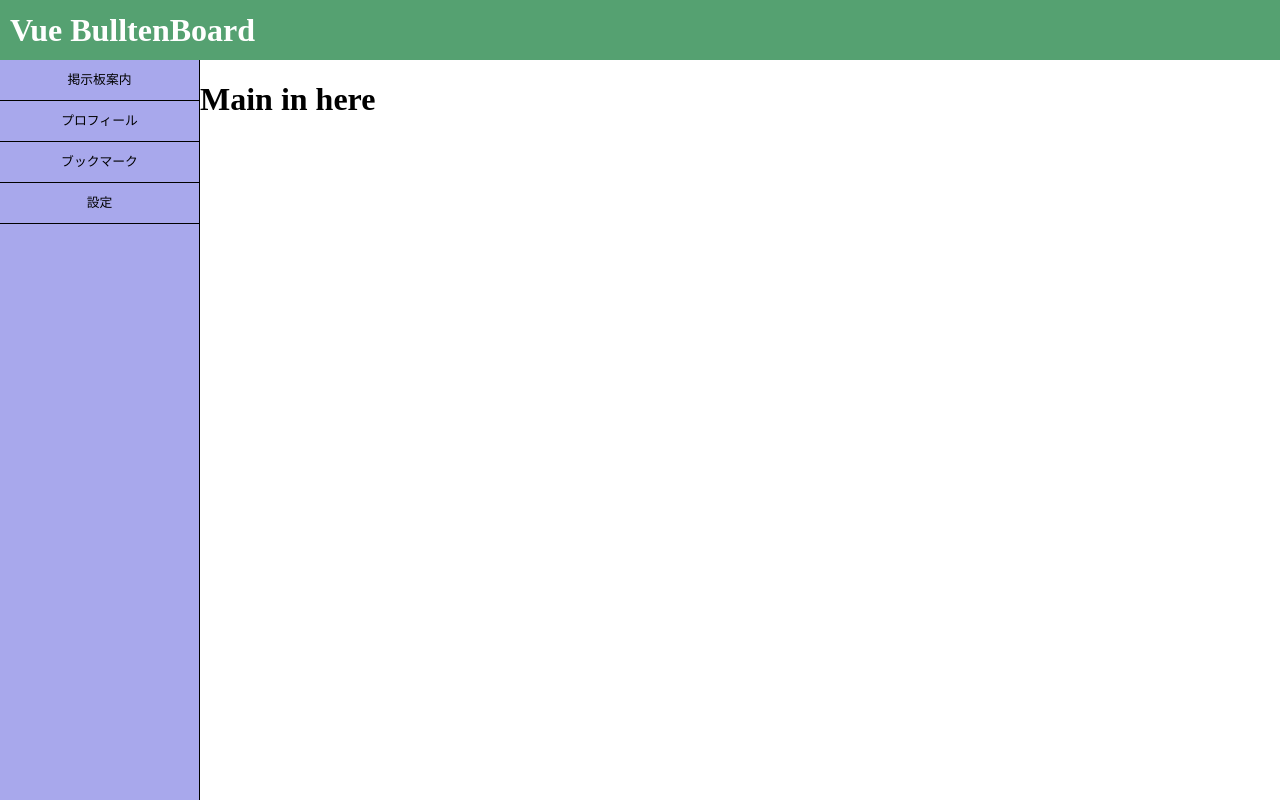
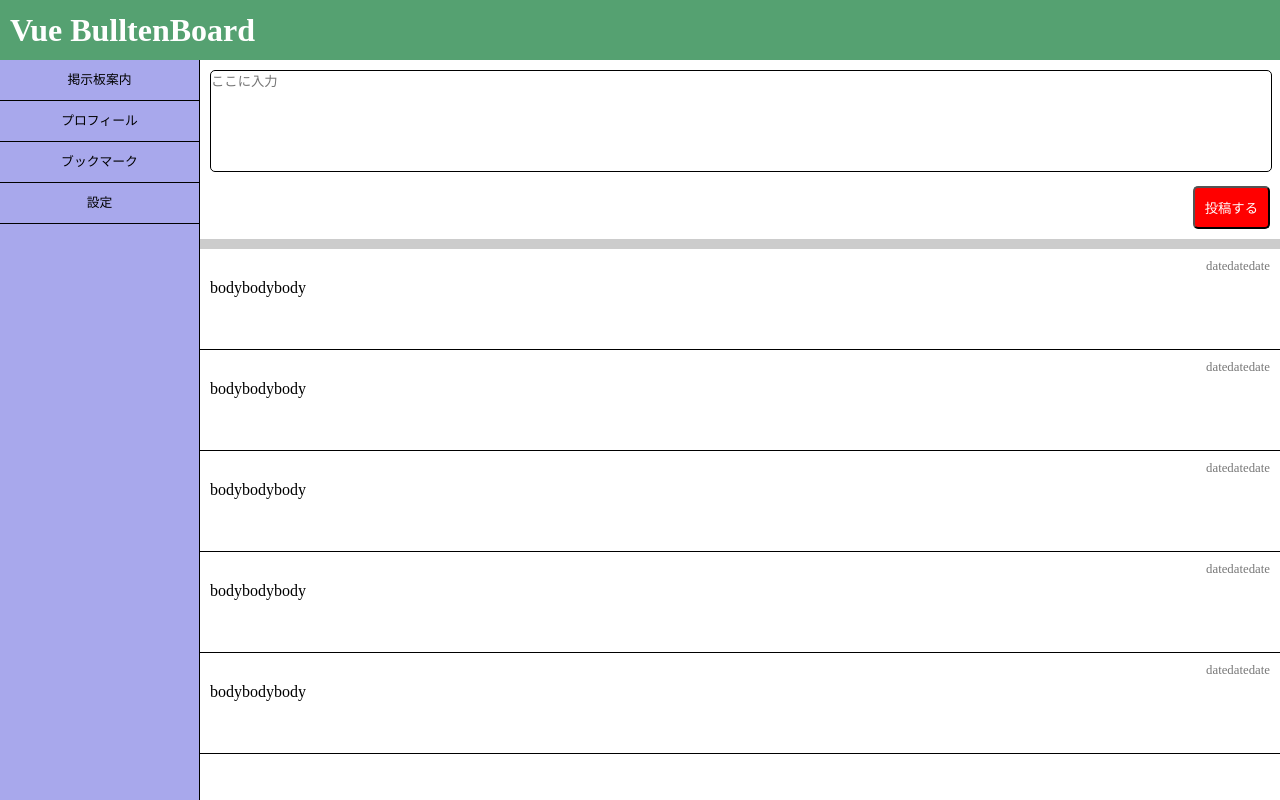
Before and after one commit to Maru-GitHub-1/React_BulltinBoard, a React (Create React App) app: page / in a window 1280 px wide. Built offline with nearby package versions, Linux system fonts and the light colour scheme.

Commit message:
Created MessageList component and fixed someFiles

```diff
--- a/src/components/Main/Main.css
+++ b/src/components/Main/Main.css
@@ -1,6 +1,10 @@
 .main-container {
-  width: calc(100%-200px);
+  width: calc(100% - 200px);
   flex: 1;
   position: absolute;
   left: 200px;
 }
+
+.devider {
+  border-top: 10px solid #ccc;
+}
--- a/src/components/Main/Main.jsx
+++ b/src/components/Main/Main.jsx
@@ -1,12 +1,29 @@
 import React from 'react';
+import TextBox from '../TextBox/TextBox';
+import MessageList from '../MessageList/MessageList';
 import '../Main/Main.css';
 
 class Main extends React.Component {
+  constructor(props) {
+    super(props);
+
+    this.state = {
+      messages: [
+        {date: 'datedatedate', body: 'bodybodybody'},
+        {date: 'datedatedate', body: 'bodybodybody'},
+        {date: 'datedatedate', body: 'bodybodybody'},
+        {date: 'datedatedate', body: 'bodybodybody'},
+        {date: 'datedatedate', body: 'bodybodybody'},
+      ]
+    }
+  }
 
   render() {
     return (
       <main className="main-container">
-        <h1>Main in here</h1>
+        <TextBox />
+        <div className="devider"></div>
+          <MessageList messages={this.state.messages}/>
       </main>
     )
   }
--- a/src/components/Message/Message.css
+++ b/src/components/Message/Message.css
@@ -1,4 +1,4 @@
-.massage {
+.message {
   border-bottom: 1px solid black;
   min-height: 80px;
   padding: 10px;
--- a/src/components/Message/Message.jsx
+++ b/src/components/Message/Message.jsx
@@ -2,20 +2,25 @@ import React from 'react';
 import './Message.css';
 
 class Message extends React.Component {
-  constructor(props) {
-    super(props);
-
-
-  }
 
   render() {
     return(
       <div className="message">
-        <div className="message-date">{this.props.children}</div>
-        <p className="message-text">{this.props.children}</p>
+        <div className="message-date">{this.props.date}</div>
+        <p className="message-text">{this.props.body}</p>
       </div>
     )
   }
 }
 
+// const Message = (props) => {
+
+//   return (
+//     <div className="message">
+//       <div className="message-date">{props.date}</div>
+//       <p className="message-text">{props.body}</p>
+//     </div>
+//   )
+// }
+
 export default Message;
--- /dev/null
+++ b/src/components/MessageList/MessageList.jsx
@@ -0,0 +1,38 @@
+import React from 'react';
+import Message from '../Message/Message'
+
+class MessageList extends React.Component {
+  constructor(props) {
+    super(props);
+
+    this.roopForItem = this.roopForItem.bind(this);
+  }
+
+  roopForItem() {
+    // propsの中のmessageを取得
+    const { messages } = this.props;
+    const messageList = messages.map((message, index) => {
+      return (
+        <Message key={index} date={message.date} body={message.body}/>
+      )
+    });
+    return messageList;
+  }
+
+  render() {
+    return this.roopForItem();
+  }
+}
+
+// const MessageList = (props) => {
+//   const { messages } = props;
+//   const messageList = messages.map((message, index) => {
+//     return (
+//         <Message key={index} date={message.date} body={message.body} />
+//     );
+//   });
+
+//   return messageList
+// }
+
+export default MessageList;
```
